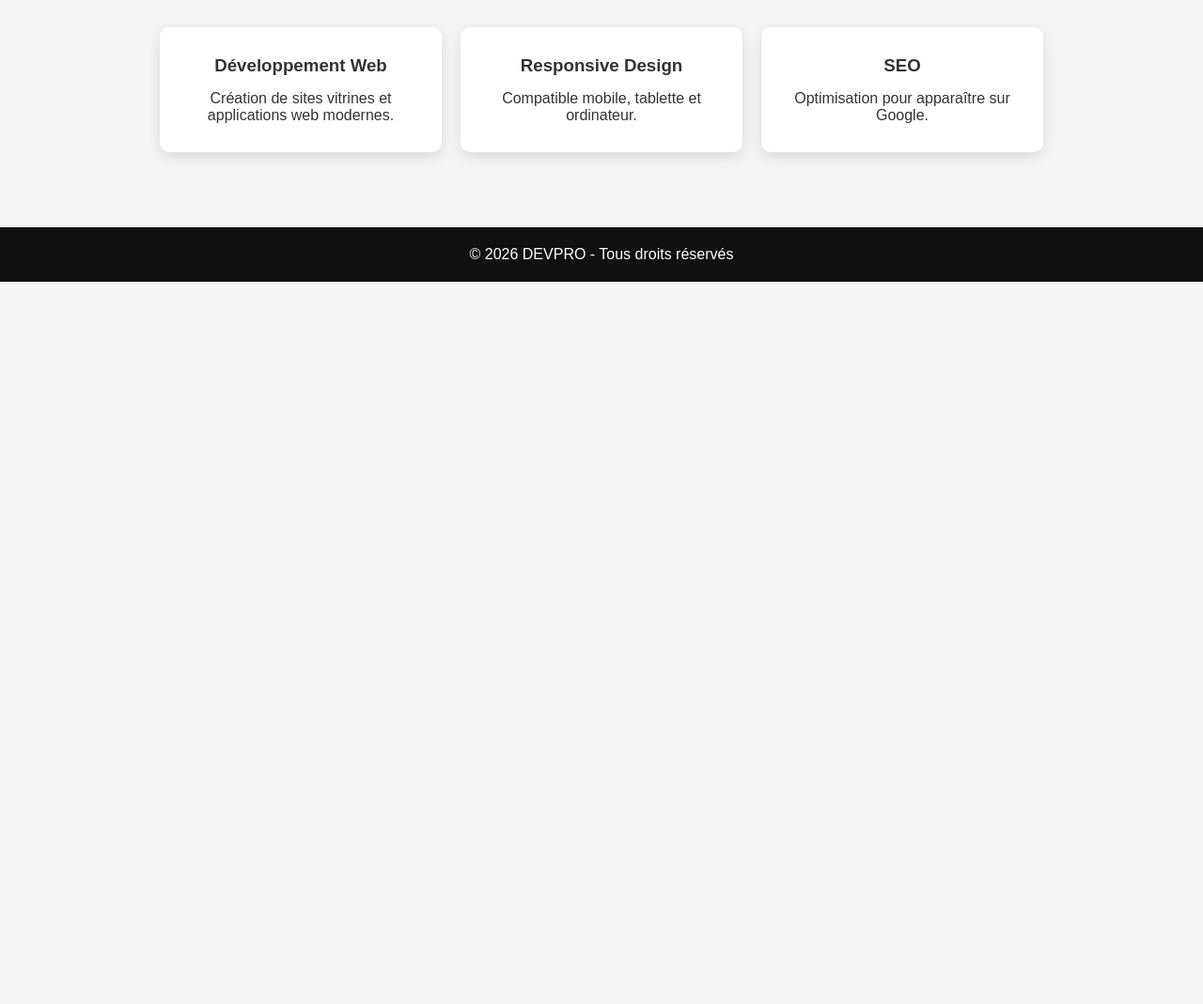
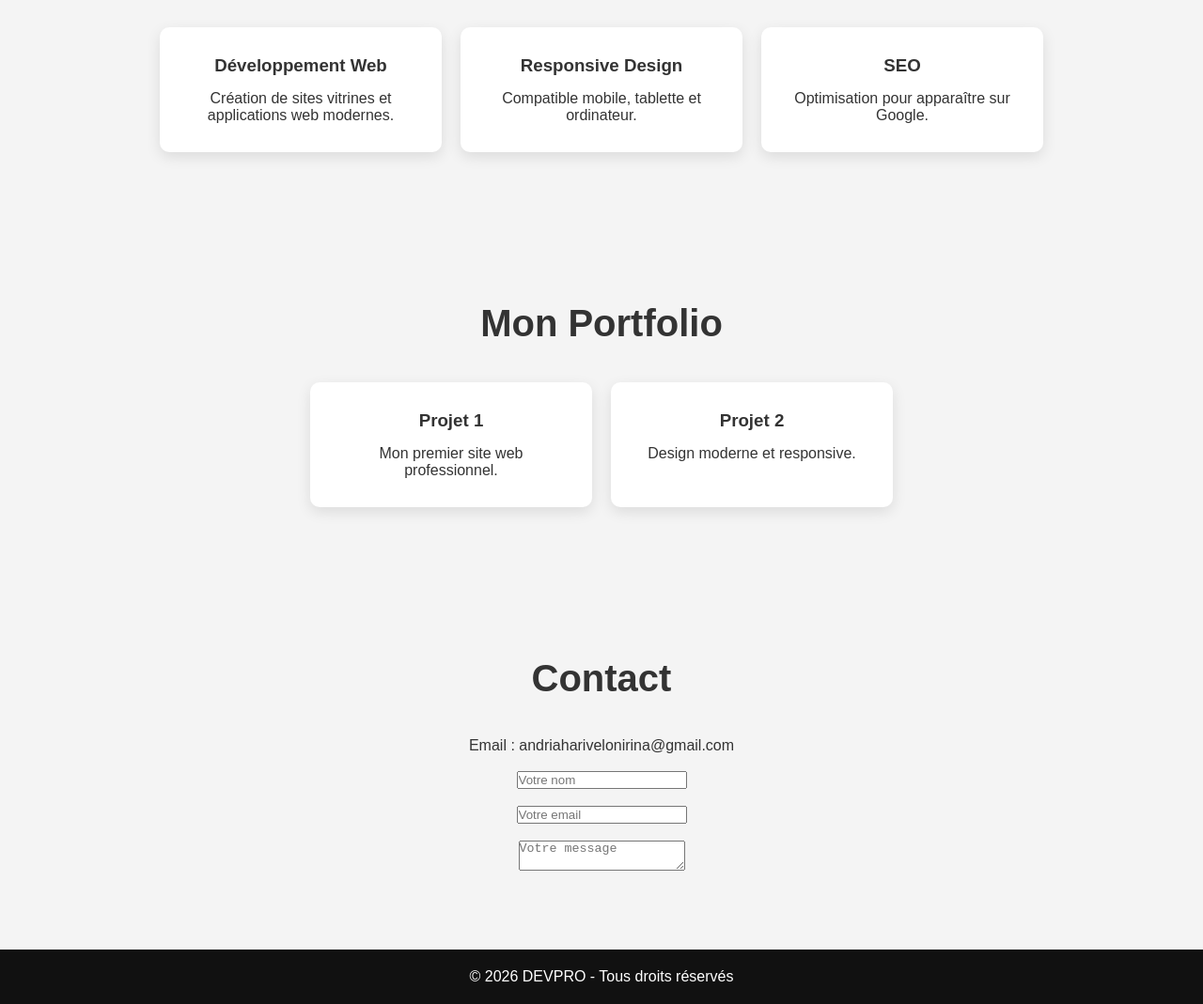
Before and after one commit to Elson-andria/mon-site, a plain HTML site: page index.html in a window 1280 px wide. Shown: the part 928-1997 px from the top of the page at 94% size. Before the commit the page ends 1228 px from the top, so only its background shows below. Drawn offline with Linux system fonts and the light colour scheme.

Commit message:
Update index.html

```diff
--- a/index.html
+++ b/index.html
@@ -175,10 +175,10 @@
             <div class="logo">Elson</div>
 
             <ul>
-                <li><a href="#">Accueil</a></li>
-                <li><a href="#">Services</a></li>
-                <li><a href="#">Portfolio</a></li>
-                <li><a href="#">Contact</a></li>
+                <li><a href="#accueil">Accueil</a></li>
+                <li><a href="#services">Services</a></li>
+                <li><a href="#portfolio">Portfolio</a></li>
+                <li><a href="#contact">Contact</a></li>
             </ul>
 
         </nav>
@@ -187,7 +187,7 @@
 
     <!-- HERO -->
 
-    <section class="hero">
+    <section class="hero" id="accueil">
 
         <div class="hero-content">
 
@@ -208,7 +208,7 @@
 
     <!-- SERVICES -->
 
-    <section class="services">
+    <section class="services" id="services">
 
         <h2>Nos Services</h2>
 
@@ -239,7 +239,47 @@
 
     </section>
 
-    <!-- FOOTER -->
+    <!-- FOOTER --><section id="portfolio" class="services">
+
+    <h2>Mon Portfolio</h2>
+
+    <div class="cards">
+
+        <div class="card">
+            <h3>Projet 1</h3>
+            <p>Mon premier site web professionnel.</p>
+        </div>
+
+        <div class="card">
+            <h3>Projet 2</h3>
+            <p>Design moderne et responsive.</p>
+        </div>
+
+    </div>
+
+</section>
+
+<!-- CONTACT -->
+
+<section id="contact" class="services">
+
+    <h2>Contact</h2>
+
+    <p>Email : andriaharivelonirina@gmail.com</p>
+
+    <br>
+
+    <input type="text" placeholder="Votre nom">
+
+    <br><br>
+
+    <input type="email" placeholder="Votre email">
+
+    <br><br>
+
+    <textarea placeholder="Votre message"></textarea>
+
+</section>
 
     <footer>
 
```
